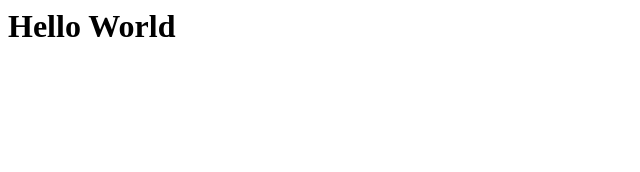
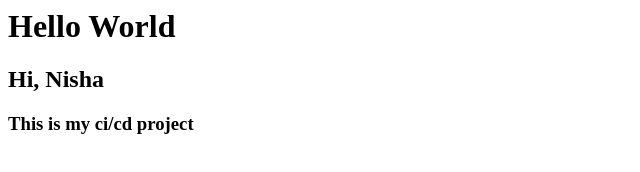
Before and after one commit to Nisha-2030/jenkins, a plain HTML site: page index.html in a window 1280 px wide. Shown: the whole page, without its empty margins (0-640 px from the left). Drawn offline with Linux system fonts and the light colour scheme.

Commit message:
New Changes

```diff
--- a/index.html
+++ b/index.html
@@ -1,3 +1,6 @@
 <html>
 	<h1>Hello World</h1>
+	<h2>Hi, Nisha</h2>
+	<h3>This is my ci/cd project</h3>
+
 <html>
```
